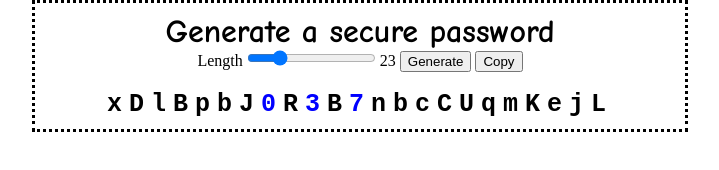
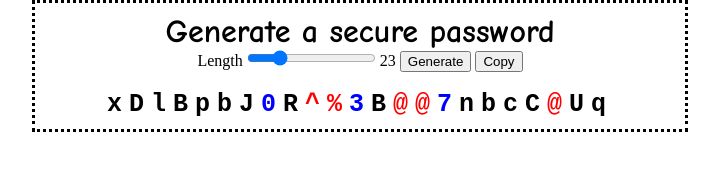
Before and after one commit to rpcach/password-generator, a plain HTML site: page index.html in a window 1280 px wide. Shown: the whole page, without its empty margins (280-999 px from the left). Drawn offline with Linux system fonts and the light colour scheme.

Commit message:
Added some "special characters" to the set of available characters.

```diff
--- a/index.html
+++ b/index.html
@@ -7,6 +7,7 @@
 				text-align: center;
 				margin: auto;
 			}
+
 		</style>
 	</head>
 	<body style="border-style: dotted; max-width:630px; padding:10px;">
@@ -28,7 +29,7 @@
 
 			<br>
 
-			<div id="random alphanumeric" style="background-color:white; width:620px;">
+			<div id="random alphanumeric" style="background-color:white; max-width:620px;">
 			</div>
 
 			<script type="text/javascript">
--- a/main.js
+++ b/main.js
@@ -3,7 +3,7 @@ function get_random_alphanumeric() {
 
 	var randomValue = new Uint8Array(1)
 
-	while(!String.fromCharCode(randomValue[0]).match(/[a-zA-Z0-9]/)) {
+	while(!String.fromCharCode(randomValue[0]).match(/[a-zA-Z0-9!@#\$%\^\*\-=_+]/)) {
 		crypto.getRandomValues(randomValue)
 	}
 
@@ -13,12 +13,14 @@ function get_random_alphanumeric() {
 }
 
 function display_random_alphanumeric(val) {
-	var string = '<p style="font-family:Courier New; display:inline; font-size:25px; font-weight:bold; letter-spacing:7px; word-wrap:break-word;">'
+	var string = '<p style="word-break:break-all; font-family:Courier New; font-size:25px; font-weight:bold; letter-spacing:7px;">'
 
 	for (var i = 0; i < val; i++) {
 		x = get_random_alphanumeric()
 		if(x.match(/[0-9]/)) {
 			string += '<span style="color:blue;">' + x + "</span>"
+		} else if(x.match(/[!@#\$%\^\*\-=_+]/)) {
+			string += '<span style="color:red;">' + x + "</span>"
 		} else {
 			string += x
 		}
@@ -36,6 +38,5 @@ function CopyToClipboard(containerid) {
 		window.getSelection().addRange(range);
 		document.execCommand("copy");
 		window.getSelection().removeAllRanges();
-
 	}
 }
```
